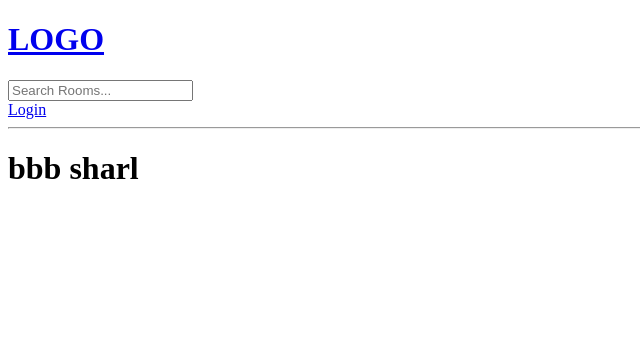
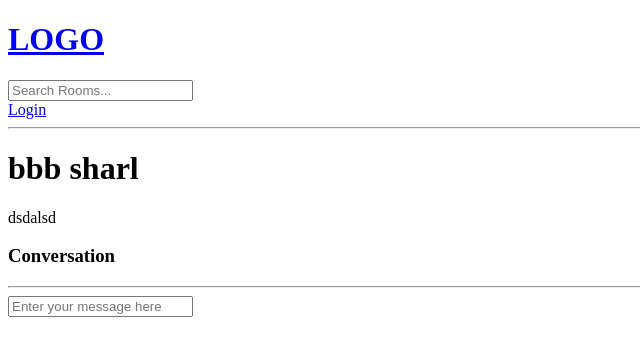
Before and after one commit to shehata1999/studybuddy2, a Django app: page /room/4 in a window 1280 px wide. Shown: the top 356 px of the page, without its empty margins (0-640 px from the left). Run offline with Django 4.2, Linux system fonts and the light colour scheme; data comes from the database, SQL or seed files in the repository; both versions use the stored data as it was after the commit.

Commit message:
message stuff

```diff
--- a/base/templates/base/room.html
+++ b/base/templates/base/room.html
@@ -1,4 +1,24 @@
 {%extends 'main.html'%}
 {% block content %}
 <h1>{{room.name}}</h1>
+<p>{{room.description}}</p>
+<div class = "comment wrapper" >
+    <h3>Conversation</h3>
+    <hr>
+    {% for message in room_messages %}
+    <div>
+        <small>
+            @{{message.user}} {{message.created|timesince}} ago
+            <p>{{message.body}}</p>
+            <hr>
+        </small>
+    </div>
+    {% endfor %}
+</div>
+<div class=""comment-form">
+    <form method="POST" action="">
+        {% csrf_token %}
+        <input type="text" name="body" placeholder="Enter your message here">
+    </form>
+</div>
 {% endblock content %}
--- a/base/views.py
+++ b/base/views.py
@@ -53,7 +53,7 @@ def registerPage(request):
             login(request, user)
             return redirect('login')
         else:
-            messages.error(request, 'An error occured during registeration')
+            messages.error(request, 'An error occurred during registeration')
     context = {'form':form}
     return render(request, 'base/login_register.html', context)
 
@@ -71,7 +71,8 @@ def home(request):
     return render(request, 'base/home.html', context)
 def room(request,pk):
     room = Room.objects.get(id=pk)
-    context = {'room':room}
+    room_messages = room.message_set.all().order_by('-created')
+    context = {'room':room,'room_messages':room_messages}
     return render(request, 'base/room.html',context)
 @login_required(login_url='login')
 def createRoom(request):
```
Also changed, not shown: db.sqlite3.
